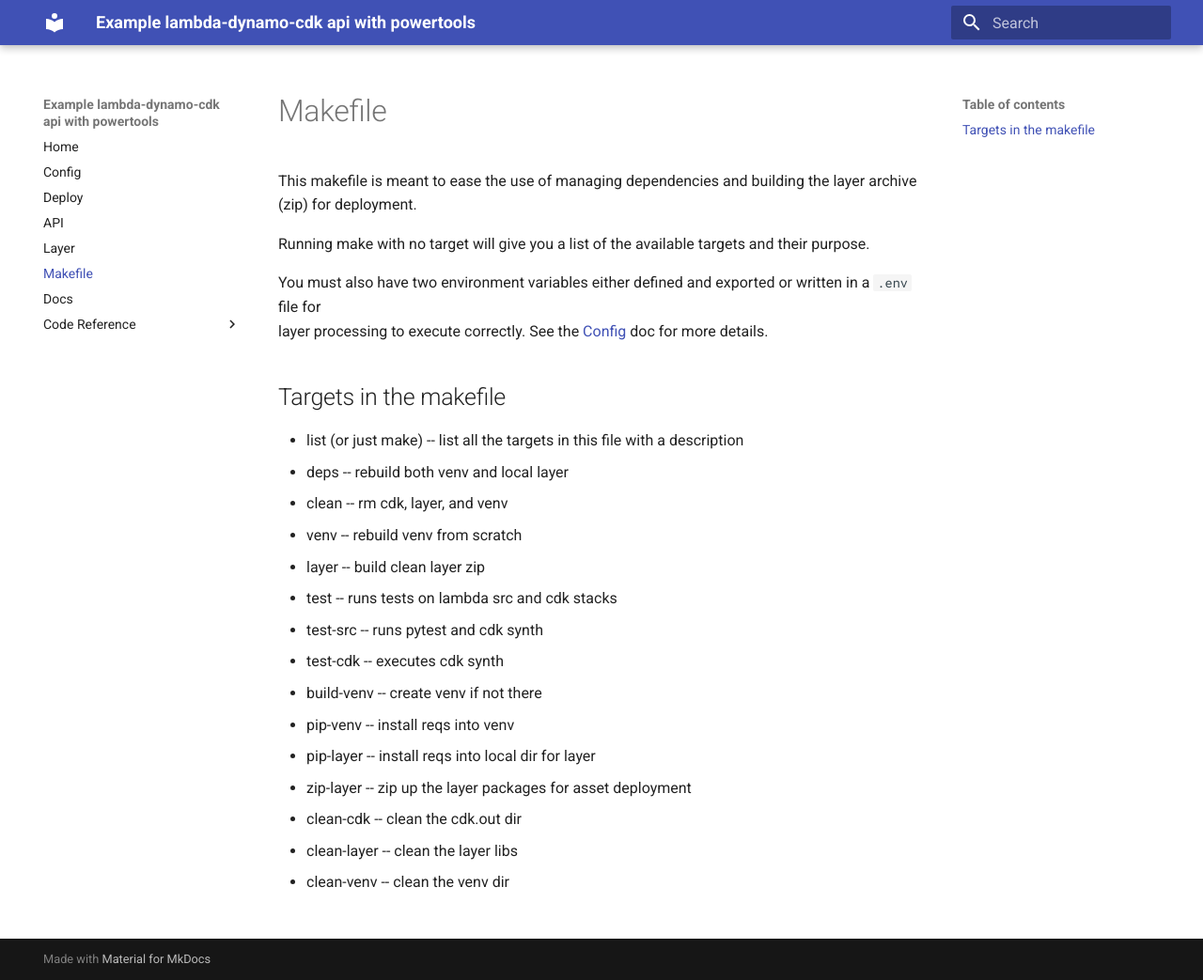
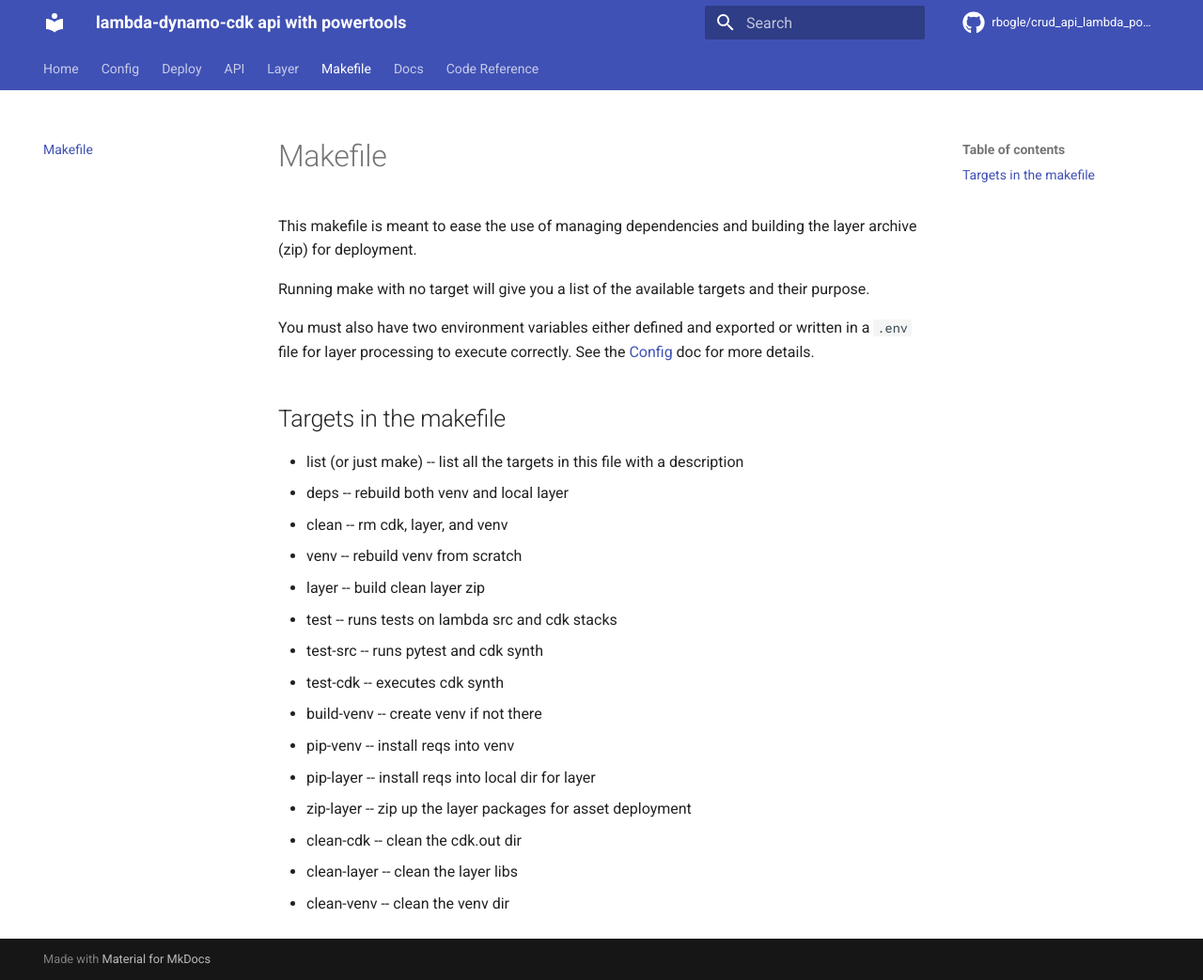
Before and after one commit to rbogle/example_api_lambda_powertools, an MkDocs documentation site: the page built from docs/makefile.md, in a window 1280 px wide and 1043 px high. Shown: the whole window at 94% size. Built offline with MkDocs 1.6.1 and Material for MkDocs 9.7.7, drawn with Linux system fonts in a browser that asks for light colours; comment, search, counter and statistics services are not loaded.

Commit message:
link fix and customizing layout

```diff
--- a/mkdocs.yml
+++ b/mkdocs.yml
@@ -1,6 +1,14 @@
-site_name:  Example lambda-dynamo-cdk api with powertools
+site_name:  lambda-dynamo-cdk api with powertools
+repo_name: rbogle/crud_api_lambda_powertools
+repo_url: https://github.com/rbogle/crud_api_lambda_powertools
+
 theme:
   name: "material"
+  features:
+    - navigation.tabs
+    - navigation.sections
+  icon:
+    repo: fontawesome/brands/github
 
 plugins:
   - search
```
Also changed, not shown: docs/makefile.md (line endings or trailing spaces).
